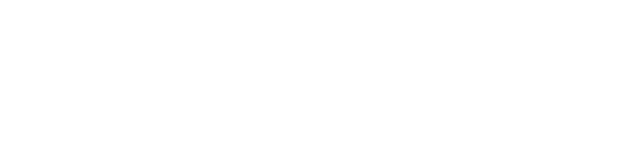
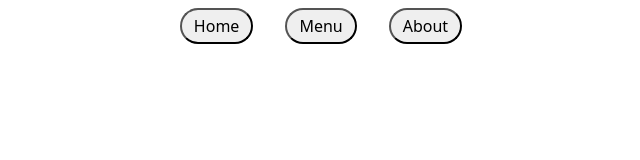
Before and after one commit to Rondepart/topRestaurantPage, a website built with webpack: page src/template.html in a window 1280 px wide. Shown: the whole page, without its empty margins (319-959 px from the left). Built offline with nearby package versions, Linux system fonts and the light colour scheme.

Commit message:
Add HTML skeleton & styling for header navbar

```diff
--- a/src/index.js
+++ b/src/index.js
@@ -0,0 +1,3 @@
+import './style.css';
+
+console.log(`index.js console log test`);
--- /dev/null
+++ b/src/style.css
@@ -0,0 +1,89 @@
+/* 1. Use a more-intuitive box-sizing model */
+*, *::before, *::after {
+  box-sizing: border-box;
+}
+
+/* 2. Remove default margin */
+*:not(dialog) {
+  margin: 0;
+}
+
+/* 3. Enable keyword animations */
+@media (prefers-reduced-motion: no-preference) {
+  html {
+    interpolate-size: allow-keywords;
+  }
+}
+
+body {
+  /* 4. Increase line-height */
+  line-height: 1.5;
+  /* 5. Improve text rendering */
+  -webkit-font-smoothing: antialiased;
+}
+
+/* 6. Improve media defaults */
+img, picture, video, canvas, svg {
+  display: block;
+  max-width: 100%;
+}
+
+/* 7. Inherit fonts for form controls */
+input, button, textarea, select {
+  font: inherit;
+}
+
+/* 8. Avoid text overflows */
+p, h1, h2, h3, h4, h5, h6 {
+  overflow-wrap: break-word;
+}
+
+/* 9. Improve line wrapping */
+p {
+  text-wrap: pretty;
+}
+h1, h2, h3, h4, h5, h6 {
+  text-wrap: balance;
+}
+
+/*
+  10. Create a root stacking context
+*/
+#root, #__next {
+  isolation: isolate;
+}
+
+/* System Fonts with system-ui */
+body {
+  font-family: system-ui, "Segoe UI", Roboto, Helvetica, Arial, sans-serif, "Apple Color Emoji", "Segoe UI Emoji", "Segoe UI Symbol";
+}
+
+.layout {
+    display: flex;
+    flex-direction: column;
+    min-height: 100vh;
+}
+
+header{
+    padding: 8px 0px;
+}
+
+.nav-btn-wrapper {
+    display: flex;
+    justify-content: center;
+    align-content: center;
+    gap: 2rem;
+}
+
+.nav-btn {
+    padding: 4px 12px;
+    border-radius: 20px;
+
+    &:hover,
+    &:focus-visible {
+        cursor: pointer;
+        outline: none;
+        background-color: rgb(223, 222, 222);
+        box-shadow: 2px 2px 2px rgb(165, 165, 165);
+    }
+}
--- a/src/template.html
+++ b/src/template.html
@@ -6,6 +6,17 @@
     <title>TOP - Restaurant Page</title>
 </head>
 <body>
-
+    <div class="layout">
+        <header>
+            <nav>
+                <div class="nav-btn-wrapper">
+                    <button type="button" class="home-btn nav-btn">Home</button>
+                    <button type="button" class="menu-btn nav-btn">Menu</button>
+                    <button type="button" class="about-btn nav-btn">About</button>
+                </div>
+            </nav>
+            <div id="content"></div>
+        </header>
+    </div>
 </body>
 </html>
```
